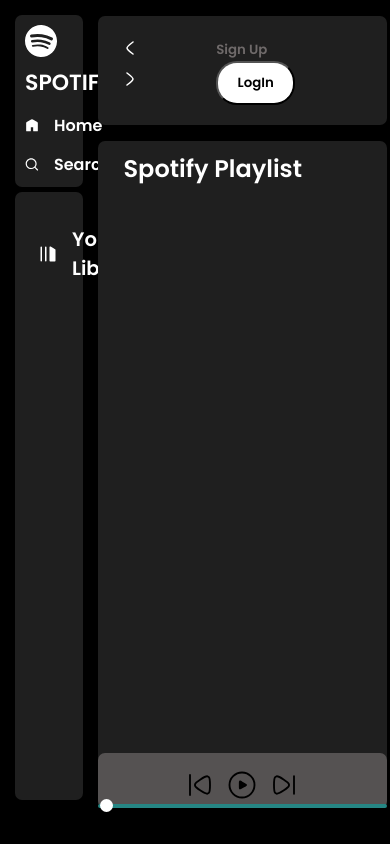
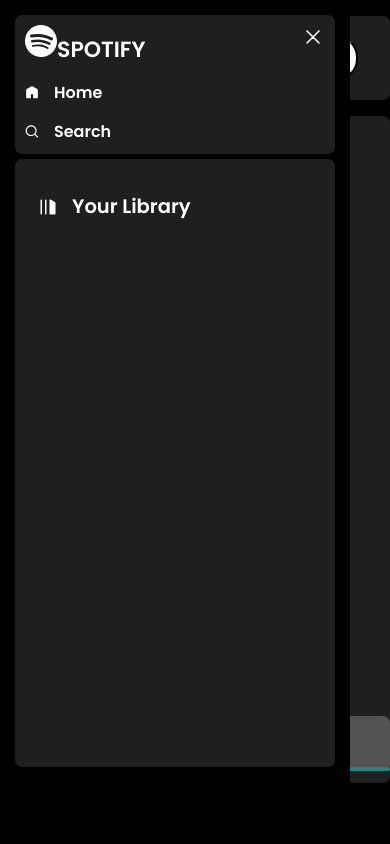
Before and after one commit to Shahbaz-Riaz/Project-spotify, a plain HTML site: page index.html in a window 390 px wide. Both pictures are taken after a click on the picture 41 px from the left and 41 px from the top of the page. Drawn offline with Linux system fonts and the light colour scheme; no server answers.

Commit message:
changes added

```diff
--- a/index.html
+++ b/index.html
@@ -13,8 +13,10 @@
       <div class="left ">
         <div class="home bg-black rounded m-1 p-1">
           <div class="logo">
-            <img class="invert" src="logo.svg" alt="logo" />Spotify
+           <span> <img class="invert" src="logo.svg" alt="logo" />Spotify</span>
+            <span><img class="cross invert" src="close.svg" alt=""></span>
           </div>
+
           <ul>
             <li><img class="invert" src="home.svg" alt="home" />home</li>
             <li><img class="invert" src="search.svg" alt="search" />search</li>
@@ -32,6 +34,7 @@
       </div>
       <div class="right  ">
         <div class="header bg-black rounded">
+          <img class="invert hambg" src="hamburger.svg" alt="">
           <div class="nav invert">
             <svg
               xmlns="http://www.w3.org/2000/svg"
--- a/script.js
+++ b/script.js
@@ -14,7 +14,7 @@ function formatTime(seconds){
 
 
 async function getSongs(){
-    let a = await fetch("http://127.0.0.1:5500/songs/")
+    let a = await fetch("songs/")
     let response = await a.text()
     let div = document.createElement("div")
     div.innerHTML = response
@@ -38,7 +38,7 @@ async function getSongs(){
 
 
 async function loadImage() {
-    let imgData = await fetch("http://127.0.0.1:5500/songsThumbnail/")
+    let imgData = await fetch("songsThumbnail/")
     let data = await imgData.text()
     let div = document.createElement("div")
     div.innerHTML = data
@@ -251,22 +251,6 @@ function titleFetch(){
 }
 
 
-// function addTimer(audio) {
-//     let songTime = document.querySelector(".song-time");
-//     let span = document.createElement("span");
-//     songTime.innerHTML = ""
-//     songTime.appendChild(span);
-
-//     audio.addEventListener("timeupdate", () => {
-//         if (!audio.duration) return; // Prevent NaN issues
-
-//         let currentTime = formatTime(audio.currentTime);
-//         let duration = formatTime(audio.duration);
-
-//         span.innerHTML = `${currentTime} / ${duration}`;
-//     });
-// }
-
 function addTimer(audio) {
     let songTime = document.querySelector(".song-time");
 
@@ -302,6 +286,17 @@ document.getElementById("pause").addEventListener("click",play)
 document.getElementById("next").addEventListener("click",next)
 document.getElementById("prev").addEventListener("click",previous)
 
+// event listner for hamburger
+
+let hamburger = document.querySelector(".hambg")
+hamburger.addEventListener("click",()=>{
+    document.querySelector(".left").style.left = "0"
+})
+let cross = document.querySelector(".cross")
+cross.addEventListener("click",()=>{
+    document.querySelector(".left").style.left = "-100%"
+})
+
 
 
 
--- a/style.css
+++ b/style.css
@@ -20,6 +20,9 @@
     font-weight: 700;
     text-transform: uppercase;
     font-size: 22px;
+}
+.cross{
+    display: none;
 }
 
 .container{
@@ -117,6 +120,10 @@
 
 .header > *{
     padding: 20px;
+}
+
+.hambg{
+    display: none;
 }
 
 .playlist{
@@ -296,23 +303,54 @@
 }
 
 
+@media (max-width: 900px) {
+    .left{
+        position: absolute;
+        left: -100%;
+        transition: all .3s;
+        z-index: 1;
+        width: 350px;
+        background-color: black;
 
 
+    }
+    .right{
+        width: 100%;
+        /* background-color: red; */
+      }
+    .header{
+        width: 100%;
+    }
+    .playlist{
+        width: 100%;
+    }
+    .hambg{
+        display: block;
+        width: 70px;
+    }
+    .nav{
+        display: none;
+    }
+
+    .logo{
+        display: flex;
+        justify-content: space-between;
+    }
+    .cross{
+        display: block;
+    }
+  }
 
 
-
-/*
-@media screen and (max-width: 600px) {
-    body {
-        font-size: 14px;
-        padding: 10px;
-    }
-    .left{
+  @media  (max-width: 600px) {
+    .card{
         width: 100%;
     }
-    .right{
-        width: 0;
+    body{
+        overflow-y: hidden;
     }
 
+    .playbar{
+        bottom: 12px;
     }
-     */
+  }
```
Also changed, not shown: close.svg (added), hamburger.svg (added).
